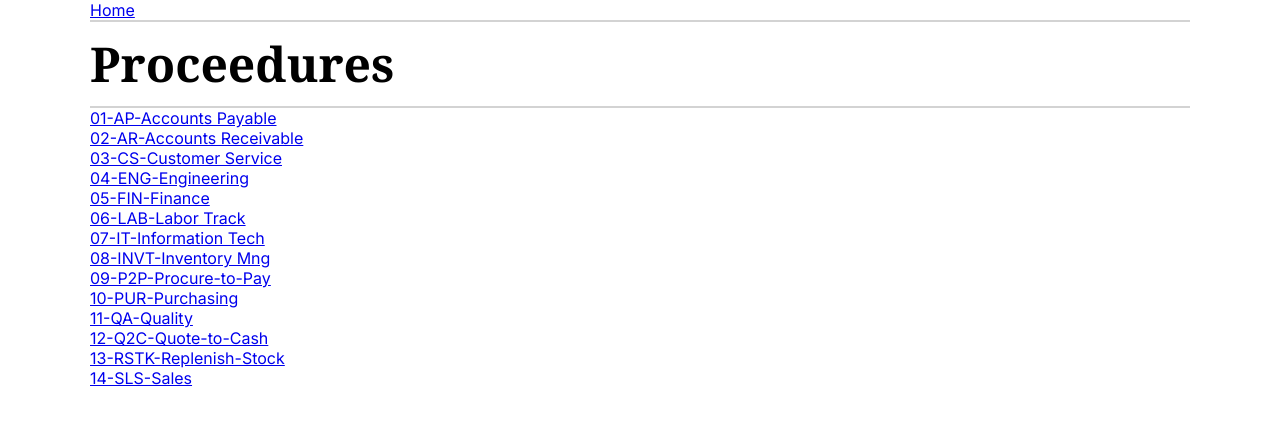
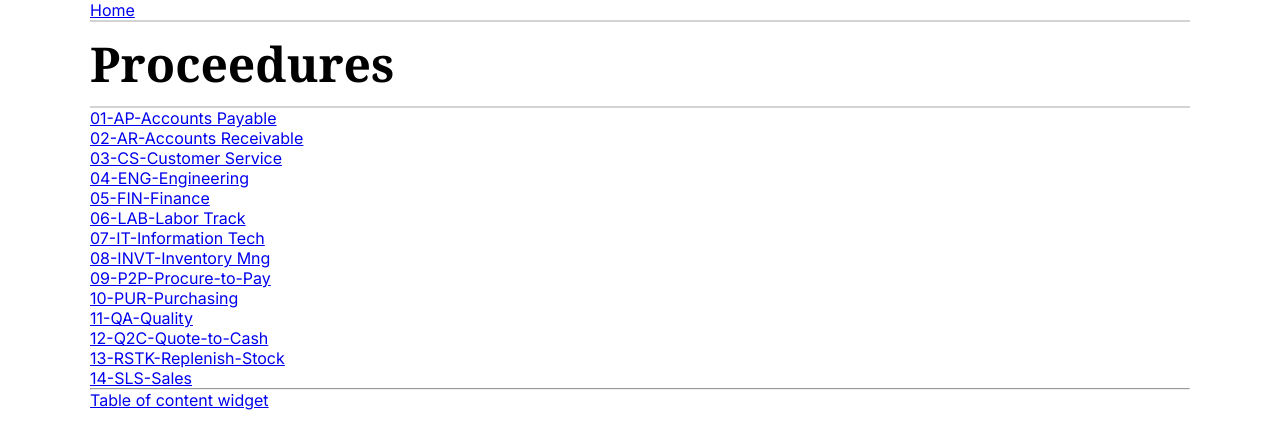
Before and after one commit to ahfern96/company-docs-test2, a Next.js app: page / in a window 1280 px wide. Shown: the top 448 px of the page. Built offline with nearby package versions, Linux system fonts and the light colour scheme.

Commit message:
added ToC widget link

```diff
--- a/src/app/page.js
+++ b/src/app/page.js
@@ -23,6 +23,8 @@ export default function Home() {
         <li><Link href="12-Q2C-Quote-to-Cash">12-Q2C-Quote-to-Cash</Link></li>
         <li><Link href="13-RSTK-Replenish-Stock">13-RSTK-Replenish-Stock</Link></li>
         <li><Link href="14-SLS-Sales">14-SLS-Sales</Link></li>
+        <hr/>
+        <li><Link href="https://codesandbox.io/s/table-of-content-widget-7v5dup">Table of content widget</Link></li>
       </ul>
     </main>
   )
```
